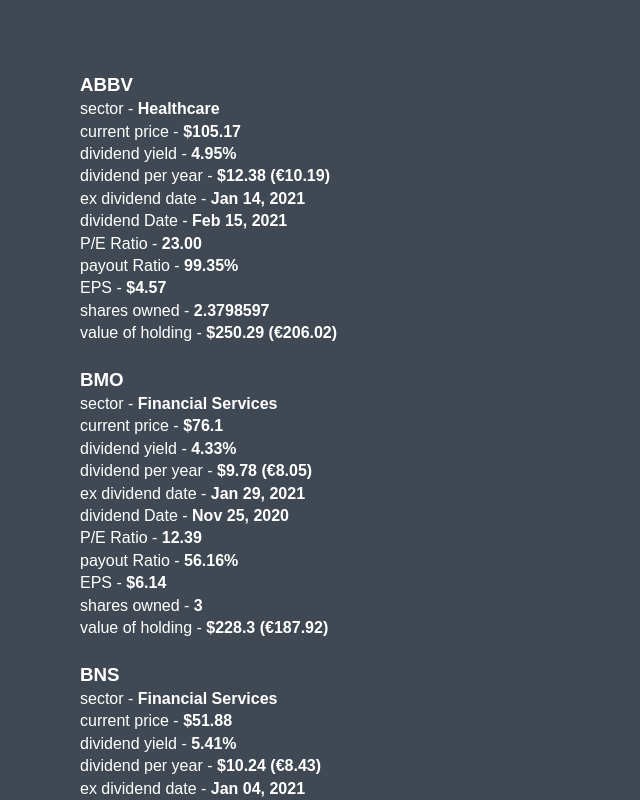
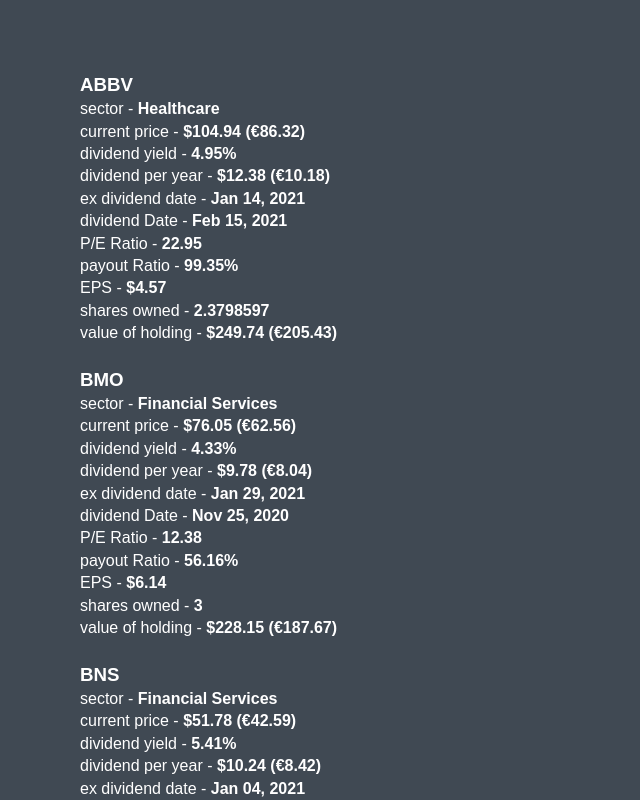
Before and after one commit to MatthewBlake/DividendTracker, a React (Create React App) app in the folder dividend_tracker_react/: page / in a window 1280 px wide. Shown: the part 1360-2160 px from the top of the page, without its empty margins (0-640 px from the left). Built offline with nearby package versions, Linux system fonts and the light colour scheme.

Commit message:
Added functionality for current price in euro

```diff
--- a/dividend_tracker_react/src/App.js
+++ b/dividend_tracker_react/src/App.js
@@ -23,7 +23,7 @@
           return <ul>
             <ul><h3>{holding.ticker}</h3>
             <li>sector - <strong>{holding.sector}</strong></li>
-            <li>current price - <strong>${holding.currentPrice}</strong></li>
+            <li>current price - <strong>${holding.currentPrice} (€{holding.currentPriceInEuro})</strong></li>
             <li>dividend yield - <strong>{holding.dividendYield}%</strong></li>
             <li>dividend per year - <strong>${holding.dividendPerYear} (€{holding.dividendPerYearInEuro})</strong></li>
             <li>ex dividend date - <strong>{holding.exDividendDate}</strong></li>
```
Also changed, not shown: dividend_tracker_react/src/portfolio.json (+1 -1 lines), 1 other file (tests, documents, lock files or other folders).
